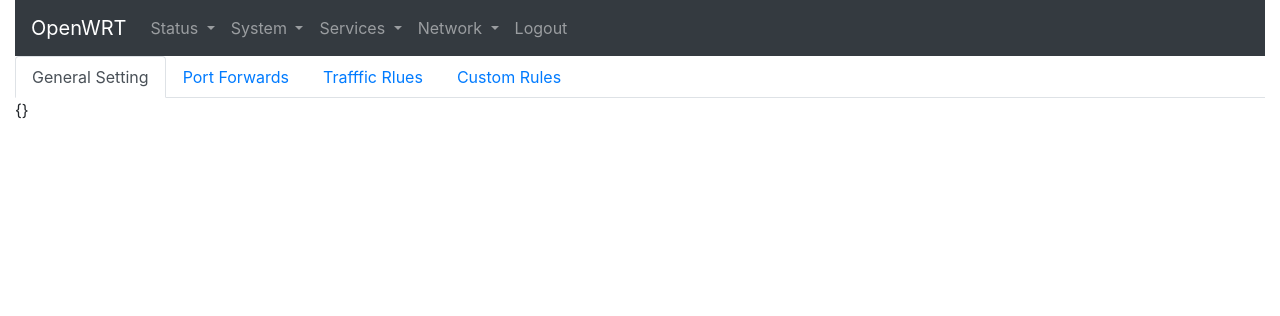
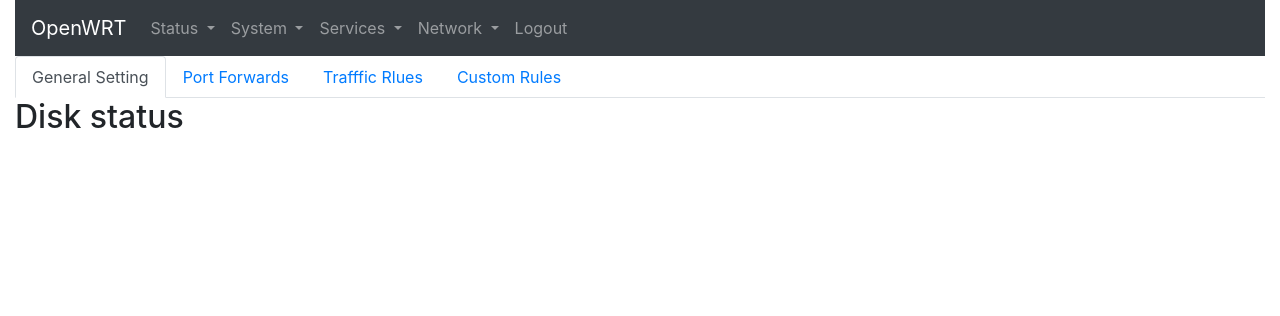
Before and after one commit to Ethan009/Disk-management, a Flask app: page / in a window 1280 px wide. Shown: the top 316 px of the page. Run offline with Flask 2, Linux system fonts and the light colour scheme; some libraries are stand-ins or nearby versions.

Commit message:
Ethan 三

```diff
--- a/app.py
+++ b/app.py
@@ -80,7 +80,7 @@
 def hello_world():
     Diskdata=disk_view()
     Diskdata_pc=datapc()
-    return render_template('index.html',Diskdata=Diskdata_pc)
+    return render_template('index.html',Diskdata=Diskdata_pc.items())
 
 
 
--- a/templates/index.html
+++ b/templates/index.html
@@ -74,7 +74,16 @@
     </ul>
     <div class="tab-content" id="myTabContent">
       <div class="tab-pane fade show active" id="general" role="tabpanel" aria-labelledby="general-tab">
-        <div>{{Diskdata}}</div>
+        <div>
+            <h2>Disk status</h2>
+            <div>
+            <ul class="list-group list-group-flush">
+                {% for Disk_status in Diskdata %}
+                    <li class="list-group-item">{{ Disk_status }}</li>
+                {% endfor %}
+            </ul>
+            </div>
+        </div>
       </div>
       <div class="tab-pane fade" id="port" role="tabpanel" aria-labelledby="port-tab">
         Port Forwards
```
